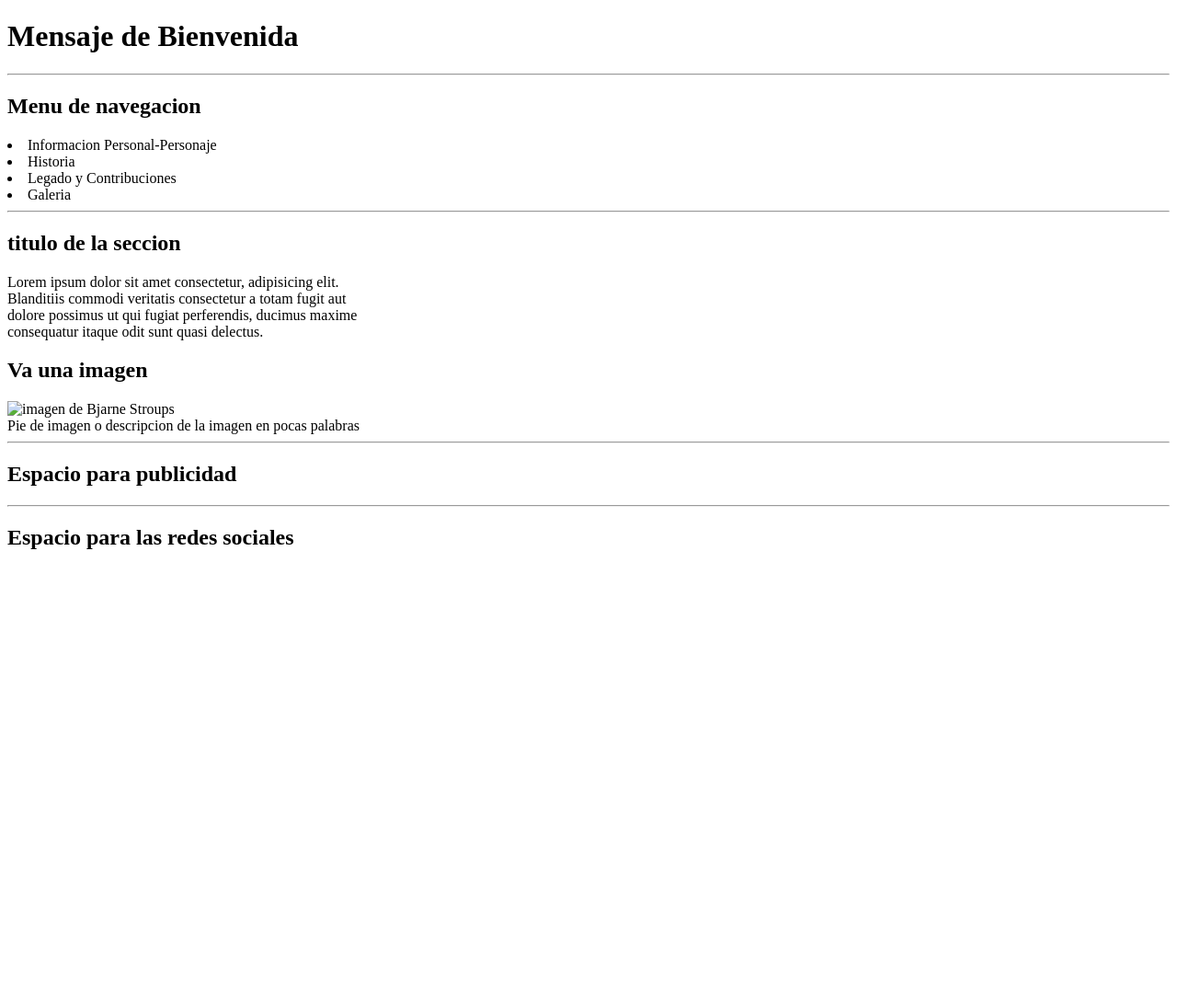
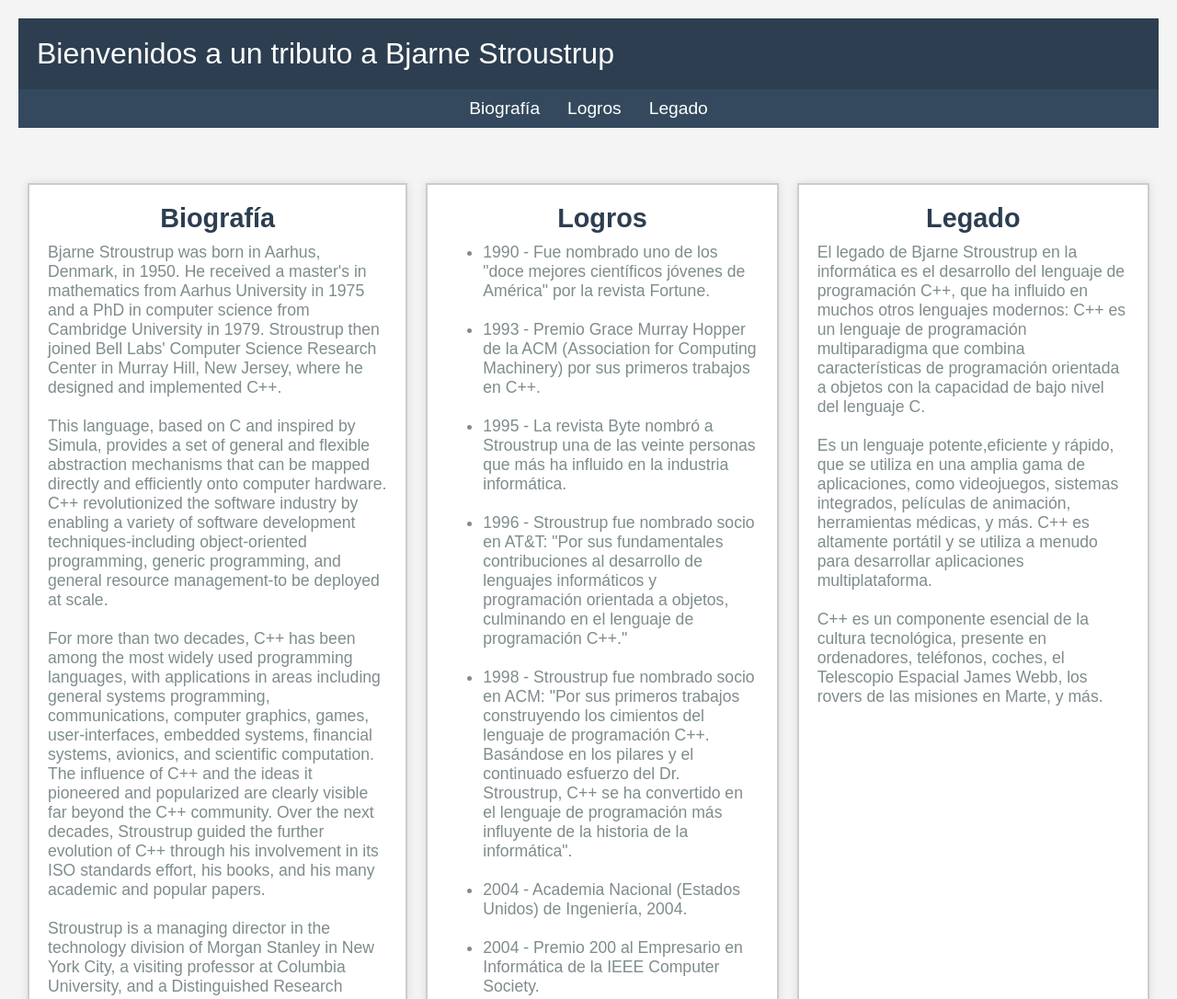
Before and after one commit to snovoa6669/bit-pagina-tributo, a plain HTML site: page index.html in a window 1280 px wide. Shown: the top 1086 px of the page at 92% size. Before the commit the page ends 800 px from the top, so only its background shows below. Drawn offline with Linux system fonts and the light colour scheme.

Commit message:
Creacion pagina

```diff
--- a/index.html
+++ b/index.html
@@ -1,53 +1,131 @@
 <!DOCTYPE html>
-<html lang="en">
+<html lang="es">
   <head>
-    <meta charset="UTF-8" />
-    <meta name="viewport" content="width=device-width, initial-scale=1.0" />
-    <title>Bjarne Stroups</title>
+    <link rel="stylesheet" href="styles.css" />
+    <link rel="icon" href="icon_c++.png" type="image/png" />
+    <title>Bjarne Stroustrup</title>
   </head>
   <body>
-    <header>
-      <div>
-        <h1>Mensaje de Bienvenida</h1>
-        <hr />
-      </div>
+    <header>Bienvenidos a un tributo a Bjarne Stroustrup</header>
     <nav>
-        <h1>Menu de navegacion</h1>
-        <li>Informacion Personal-Personaje</li>
-        <li>Historia</li>
-        <li>Legado y Contribuciones</li>
-        <li>Galeria</li>
+      <ul>
+        <li><a href="#biografia">Biografía</a></li>
+        <li><a href="#logros">Logros</a></li>
+        <li><a href="#legado">Legado</a></li>
+      </ul>
     </nav>
-    </header>
-    <hr />
     <main>
-      <div>
       <section>
-          <h1>titulo de la seccion</h1>
+        <h2>Biografía</h2>
         <p>
-            Lorem ipsum dolor sit amet consectetur, adipisicing elit.
-            <br />Blanditiis commodi veritatis consectetur a totam fugit aut
-            <br />dolore possimus ut qui fugiat perferendis, ducimus maxime
+          Bjarne Stroustrup was born in Aarhus, Denmark, in 1950. He received a
+          master's in mathematics from Aarhus University in 1975 and a PhD in
+          computer science from Cambridge University in 1979. Stroustrup then
+          joined Bell Labs' Computer Science Research Center in Murray Hill, New
+          Jersey, where he designed and implemented C++.
           <br />
-            consequatur itaque odit sunt quasi delectus.
+          <br />
+          This language, based on C and inspired by Simula, provides a set of
+          general and flexible abstraction mechanisms that can be mapped
+          directly and efficiently onto computer hardware. C++ revolutionized
+          the software industry by enabling a variety of software development
+          techniques-including object-oriented programming, generic programming,
+          and general resource management-to be deployed at scale. <br />
+          <br />
+          For more than two decades, C++ has been among the most widely used
+          programming languages, with applications in areas including general
+          systems programming, communications, computer graphics, games,
+          user-interfaces, embedded systems, financial systems, avionics, and
+          scientific computation. The influence of C++ and the ideas it
+          pioneered and popularized are clearly visible far beyond the C++
+          community. Over the next decades, Stroustrup guided the further
+          evolution of C++ through his involvement in its ISO standards effort,
+          his books, and his many academic and popular papers.
+          <br /><br />
+          Stroustrup is a managing director in the technology division of Morgan
+          Stanley in New York City, a visiting professor at Columbia University,
+          and a Distinguished Research Professor at Texas A&M University (where
+          he taught for a decade). His research interests include design,
+          programming techniques, distributed systems, performance, reliability,
+          and maintainability. His honors include: ACM's Grace Murray Hopper
+          Award (1993), member of the US National Academy of Engineering (2004),
+          Sigma Xi's William Procter Prize for Scientific Achievement (2005),
+          and Aarhus University's Rigmor og Carl Holst-Knudsens Videnskapspris
+          (2010). He is a Fellow of IEEE and ACM.
+        </p>
+        <br />
+        <img src="imagen_bjarne.jpeg" alt="imagen_bjarne" />
+      </section>
+      <section class="logros">
+        <h2>Logros</h2>
+        <ul>
+          <li>
+            1990 - Fue nombrado uno de los "doce mejores científicos jóvenes de
+            América" por la revista Fortune.
+          </li>
+          <br />
+          <li>
+            1993 - Premio Grace Murray Hopper de la ACM (Association for
+            Computing Machinery) por sus primeros trabajos en C++.
+          </li>
+          <br />
+          <li>
+            1995 - La revista Byte nombró a Stroustrup una de las veinte
+            personas que más ha influido en la industria informática.
+          </li>
+          <br />
+          <li>
+            1996 - Stroustrup fue nombrado socio en AT&T: "Por sus fundamentales
+            contribuciones al desarrollo de lenguajes informáticos y
+            programación orientada a objetos, culminando en el lenguaje de
+            programación C++."
+          </li>
+          <br />
+          <li>
+            1998 - Stroustrup fue nombrado socio en ACM: "Por sus primeros
+            trabajos construyendo los cimientos del lenguaje de programación
+            C++. Basándose en los pilares y el continuado esfuerzo del Dr.
+            Stroustrup, C++ se ha convertido en el lenguaje de programación más
+            influyente de la historia de la informática".
+          </li>
+          <br />
+          <li>
+            2004 - Academia Nacional (Estados Unidos) de Ingeniería, 2004.
+          </li>
+          <br />
+          <li>
+            2004 - Premio 200 al Empresario en Informática de la IEEE Computer
+            Society.
+          </li>
+        </ul>
+        <br />
+        <img
+          src="medallafaraday.png"
+          alt="medallafaraday"
+          class="imagenmedalla"
+        />
+      </section>
+      <section id="legado">
+        <h2>Legado</h2>
+        <p>
+          El legado de Bjarne Stroustrup en la informática es el desarrollo del
+          lenguaje de programación C++, que ha influido en muchos otros
+          lenguajes modernos: C++ es un lenguaje de programación multiparadigma
+          que combina características de programación orientada a objetos con la
+          capacidad de bajo nivel del lenguaje C. <br /><br />
+          Es un lenguaje potente,eficiente y rápido, que se utiliza en una
+          amplia gama de aplicaciones, como videojuegos, sistemas integrados,
+          películas de animación, herramientas médicas, y más. C++ es altamente
+          portátil y se utiliza a menudo para desarrollar aplicaciones
+          multiplataforma. <br /><br />
+          C++ es un componente esencial de la cultura tecnológica, presente en
+          ordenadores, teléfonos, coches, el Telescopio Espacial James Webb, los
+          rovers de las misiones en Marte, y más.
+          <br /><br />
         </p>
       </section>
-        <section>
-          <h1>Va una imagen</h1>
-          <img src="" alt="imagen de Bjarne Stroups" />
-          <figcaption>
-            Pie de imagen o descripcion de la imagen en pocas palabras
-          </figcaption>
-        </section>
-      </div>
     </main>
-    <hr />
-    <aside>
-      <h2>Espacio para publicidad</h2>
-    </aside>
-    <hr />
-    <footer>
-      <h2>Espacio para las redes sociales</h2>
-    </footer>
+
+    <footer>© 2024 Tributo a Bjarne Stroustrup</footer>
   </body>
 </html>
--- /dev/null
+++ b/styles.css
@@ -0,0 +1,150 @@
+* {
+  box-sizing: border-box;
+  margin: 0;
+}
+
+body {
+  font-family: Arial, sans-serif;
+  background-color: #f4f4f4;
+  display: flex;
+  flex-wrap: wrap;
+  justify-content: center;
+  padding: 20px 20px 40px 20px;
+}
+
+header {
+  width: 100%;
+  background-color: #2c3e50;
+  color: white;
+  padding: 20px;
+  text-align: left;
+  font-size: 2em;
+}
+
+nav {
+  width: 100%;
+  background-color: #34495e;
+}
+
+nav ul {
+  list-style: none;
+  display: flex;
+  justify-content: center;
+  padding: 10px;
+}
+
+nav ul li {
+  margin: 0 15px;
+}
+
+nav ul li a {
+  text-decoration: none;
+  color: white;
+  font-size: 1.2em;
+}
+
+nav ul li a:hover {
+  text-decoration: underline;
+}
+
+main {
+  display: flex;
+  width: 100%;
+  margin-top: 20px;
+  height: 100%;
+  margin-top: 50px;
+}
+
+section {
+  flex: 1;
+  padding: 20px;
+  margin: 10px;
+  background-color: white;
+  border: 2px solid #ccc;
+  box-shadow: 0 0 10px rgba(0, 0, 0, 0.1);
+}
+
+section h2 {
+  font-size: 1.8em;
+  margin-bottom: 10px;
+  color: #2c3e50;
+  text-align: center;
+}
+
+section p,
+section ul {
+  font-size: 1.1em;
+  color: #7f8c8d;
+}
+
+aside {
+  width: 100%;
+  padding: 20px;
+  margin-top: 20px;
+  background-color: white;
+  border: 2px solid #ccc;
+  box-shadow: 0 0 10px rgba(0, 0, 0, 0.1);
+}
+
+footer {
+  width: 100%;
+  background-color: #2c3e50;
+  color: white;
+  text-align: center;
+  padding: 10px;
+  margin-top: 100px;
+}
+
+/* Estilos para pantallas más grandes */
+@media screen and (min-width: 768px) {
+  main {
+    display: flex;
+    flex-wrap: nowrap;
+  }
+
+  section {
+    width: 33.33%;
+  }
+
+  aside {
+    width: 25%;
+    margin-left: 20px;
+  }
+}
+
+/* Estilos para pantallas más pequeñas */
+@media screen and (max-width: 768px) {
+  main {
+    flex-direction: column;
+    margin-top: 20px;
+  }
+
+  section {
+    width: 100%;
+    margin: 10px 0;
+  }
+}
+
+/* Estilos para dispositivos móviles */
+@media screen and (max-width: 375px) {
+  nav ul {
+    flex-direction: column;
+  }
+
+  nav ul li {
+    margin: 10px 0;
+  }
+}
+img {
+  margin-left: 300px;
+}
+.imagenmedalla {
+  width: 50%;
+  height: auto;
+  margin-left: 200px;
+  padding-top: 10px;
+}
+.image_c {
+  width: 400px;
+  height: 400px;
+}
```
Also changed, not shown: c++.png (added), icon_c++.png (added), imagen_bjarne.jpeg (added), medallafaraday.png (added). Lines whose indentation alone changed are shown as unchanged.
